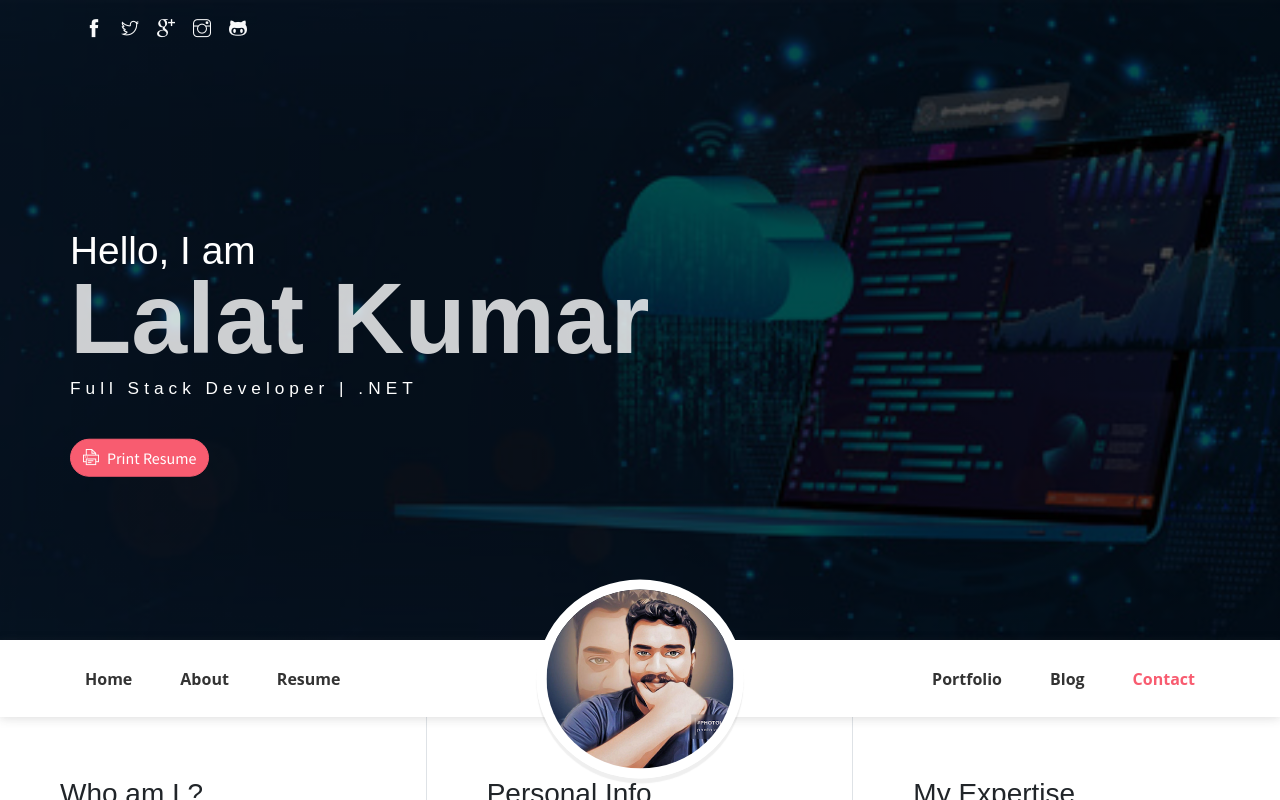
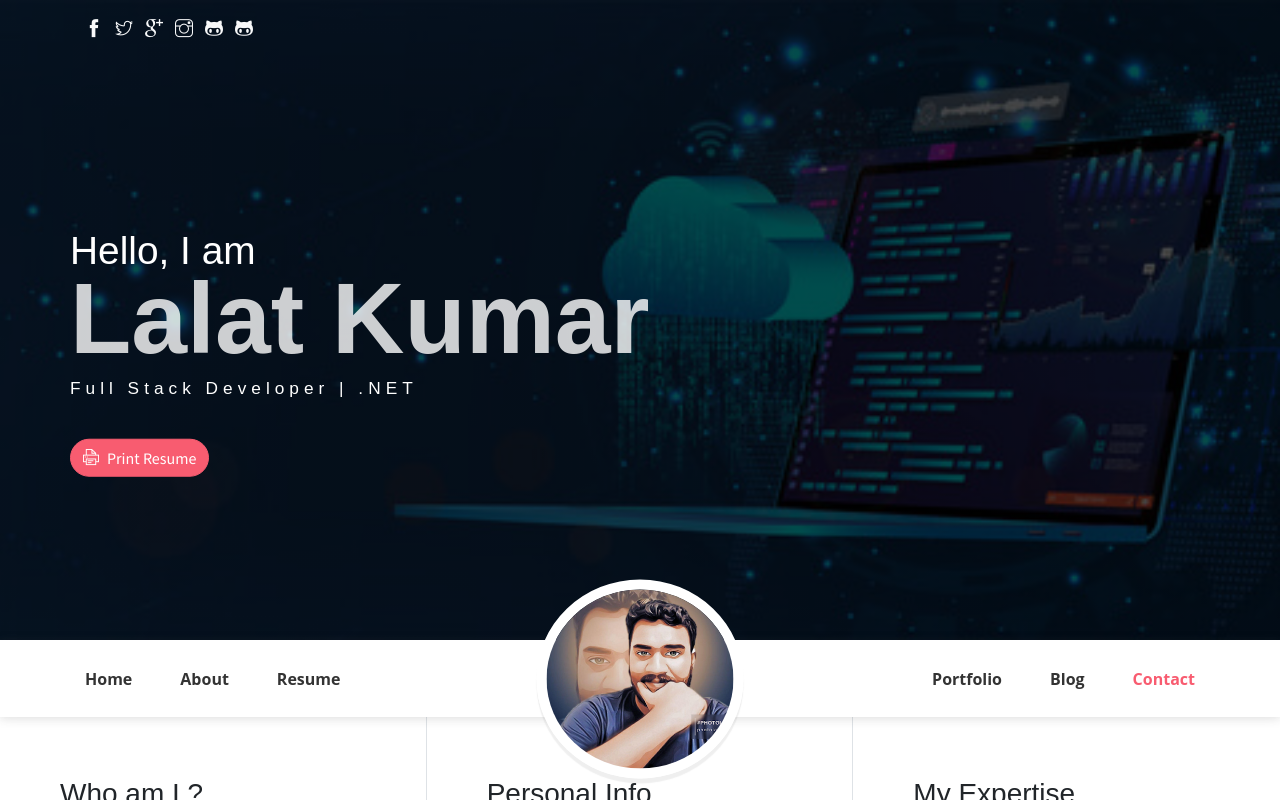
Before and after one commit to lalat22/devloperlalat.github.io, a plain HTML site: page index.html in a window 1280 px wide. Shown: the top 800 px of the page. Drawn offline with Linux system fonts and the light colour scheme; some packages are replaced by stand-ins of ours; some icons are missing.

Commit message:
Update index.html

```diff
--- a/index.html
+++ b/index.html
@@ -20,6 +20,7 @@
                 <li class="social-item"><a class="social-link text-light" href="#"><i class="ti-twitter" aria-hidden="true"></i></a></li>
                 <li class="social-item"><a class="social-link text-light" href="https://www.google.com/"><i class="ti-google" aria-hidden="true"></i></a></li>
                 <li class="social-item"><a class="social-link text-light" href="https://www.instagram.com/lalatkumar4/"><i class="ti-instagram" aria-hidden="true"></i></a></li>
+                <li class="social-item"><a class="social-link text-light" href="#"><i class="ti-github" aria-hidden="true"></i></a></li>
                 <li class="social-item"><a class="social-link text-light" href="#"><i class="ti-github" aria-hidden="true"></i></a></li>
                 <li class="social-item"><a class="social-link text-light" href="#"><i class="fa fa-whatsapp"></i></a></li>
             </ul>
```
